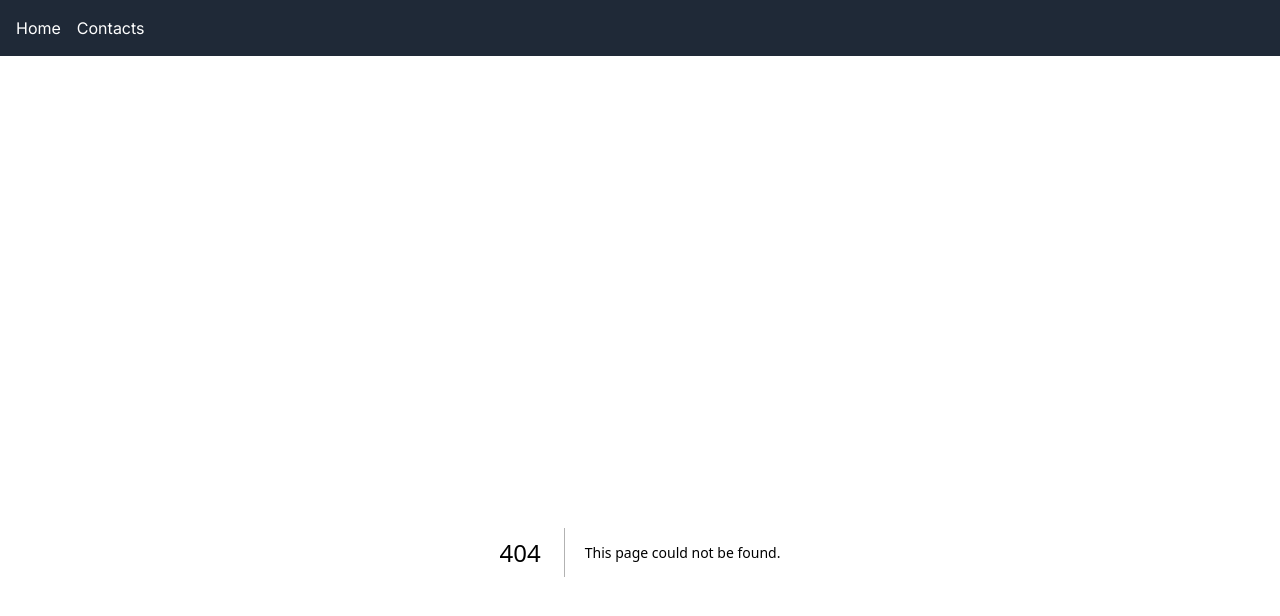
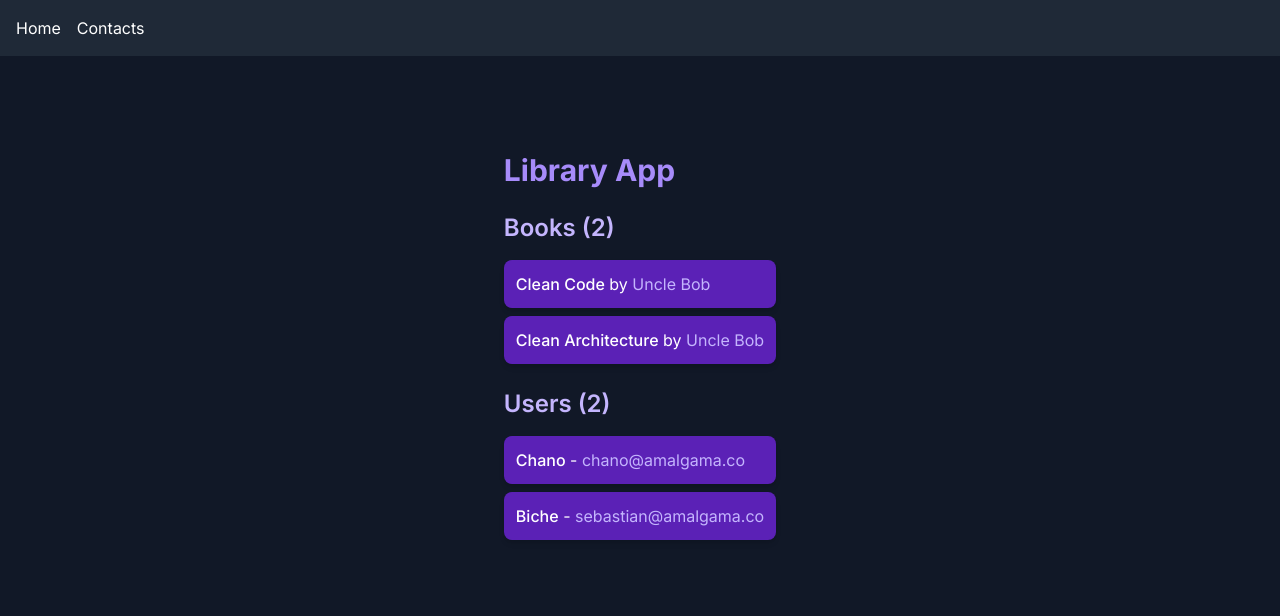
Before and after one commit to AkianJS/amalgama-challenge, a Next.js app: page /library in a window 1280 px wide. Before the commit this address had no page. Shown: the top 616 px of the page. Built offline with nearby package versions, Linux system fonts and the light colour scheme.

Commit message:
refactor: improve logic feat: mock for fetch feat: docker to give the user an easy way to install the app

```diff
--- /dev/null
+++ b/src/app/api/books/route.ts
@@ -0,0 +1,26 @@
+import { NextResponse } from 'next/server';
+
+const books = {
+   response: [
+      {
+         id: 1,
+         title: 'Clean Code',
+         author: {
+            id: 1,
+            name: 'Uncle Bob',
+         },
+      },
+      {
+         id: 2,
+         title: 'Clean Architecture',
+         author: {
+            id: 1,
+            name: 'Uncle Bob',
+         },
+      },
+   ],
+};
+
+export async function GET() {
+   return NextResponse.json(books);
+}
--- /dev/null
+++ b/src/app/api/users/route.ts
@@ -0,0 +1,51 @@
+import { NextResponse } from 'next/server';
+
+const users = {
+   response: [
+      {
+         id: 1,
+         email: 'chano@amalgama.co',
+         nickname: 'Chano',
+         favoriteBooks: [
+            {
+               id: 1,
+               title: 'Clean Code',
+               favoritedAt: '2024-01-01',
+               author: {
+                  id: 1,
+                  name: 'Uncle Bob',
+               },
+            },
+         ],
+      },
+      {
+         id: 2,
+         email: 'sebastian@amalgama.co',
+         nickname: 'Biche',
+         favoriteBooks: [
+            {
+               id: 1,
+               title: 'Clean Code',
+               favoritedAt: '2024-06-30',
+               author: {
+                  id: 1,
+                  name: 'Uncle Bob',
+               },
+            },
+            {
+               id: 2,
+               title: 'Clean Architecture',
+               favoritedAt: '2024-12-31',
+               author: {
+                  id: 1,
+                  name: 'Uncle Bob',
+               },
+            },
+         ],
+      },
+   ],
+};
+
+export async function GET() {
+   return NextResponse.json(users);
+}
--- a/src/app/globals.css
+++ b/src/app/globals.css
@@ -2,23 +2,8 @@
 @tailwind components;
 @tailwind utilities;
 
-:root {
-   /* Define variables to use in light theme */
-   --foreground-rgb: 0, 0, 0;
-   --background-main: 245, 245, 245;
-}
-
-@media (prefers-color-scheme: dark) {
-   :root {
-      /* Define the same variables as in root but for dark theme */
-      --foreground-rgb: 255, 255, 255;
-      --background-main: 51, 51, 51;
-   }
-}
-
 body {
-   color: rgb(var(--foreground-rgb));
-   background-color: rgb(var(--background-main));
+   @apply bg-gray-900 text-white;
 }
 
 @layer utilities {
--- a/src/app/layout.tsx
+++ b/src/app/layout.tsx
@@ -1,7 +1,7 @@
 import type { Metadata } from 'next';
 import { Inter } from 'next/font/google';
 import './globals.css';
-import Navigation from '@/components/layout/navbar';
+import Navigation from '@/components/layout/Navbar';
 import { LibraryProvider } from '../context/LibraryContext';
 
 const inter = Inter({ subsets: ['latin'] });
--- /dev/null
+++ b/src/app/library/page.tsx
@@ -0,0 +1,37 @@
+'use client';
+
+import { useLibrary } from '@/context/LibraryContext';
+import { useLibraryData } from '@/hooks/useLibraryData';
+
+export default function LibraryPage() {
+   useLibraryData(); // Load the library data when the component mounts
+   const { state } = useLibrary();
+
+   return (
+      <div className="text-white">
+         <h1 className="text-3xl font-bold mb-6 text-violet-400">Library App</h1>
+         <h2 className="text-2xl font-semibold mb-4 text-violet-300">
+            Books ({state.books.length})
+         </h2>
+         <ul className="space-y-2 mb-6">
+            {state.books.map((book) => (
+               <li key={book.id} className="bg-violet-800 rounded-lg p-3 shadow-md">
+                  <span className="font-medium">{book.title}</span> by{' '}
+                  <span className="text-violet-300">{book.author.name}</span>
+               </li>
+            ))}
+         </ul>
+         <h2 className="text-2xl font-semibold mb-4 text-violet-300">
+            Users ({state.users.length})
+         </h2>
+         <ul className="space-y-2">
+            {state.users.map((user) => (
+               <li key={user.id} className="bg-violet-800 rounded-lg p-3 shadow-md">
+                  <span className="font-medium">{user.nickname}</span> -{' '}
+                  <span className="text-violet-300">{user.email}</span>
+               </li>
+            ))}
+         </ul>
+      </div>
+   );
+}
--- a/src/app/page.tsx
+++ b/src/app/page.tsx
@@ -1,31 +1,26 @@
 'use client';
 
-import { useLibrary } from '../context/LibraryContext';
-import { useLibraryData } from '../hooks/useLibraryData';
+import React from 'react';
+import Link from 'next/link';
 
-export default function Home() {
-   useLibraryData(); // Load the library data when the component mounts
-   const { state } = useLibrary();
-
+export default function HomePage() {
    return (
-      <main>
-         <h1>Library App</h1>
-         <h2>Books ({state.books.length})</h2>
-         <ul>
-            {state.books.map((book) => (
-               <li key={book.id}>
-                  {book.title} by {book.author.name}
-               </li>
-            ))}
-         </ul>
-         <h2>Users ({state.users.length})</h2>
-         <ul>
-            {state.users.map((user) => (
-               <li key={user.id}>
-                  {user.nickname} - {user.email}
-               </li>
-            ))}
-         </ul>
+      <main className="container mx-auto p-4 text-white">
+         <h1 className="text-2xl font-bold mb-4 text-violet-400">Welcome to Amalgama Challenge</h1>
+         <div className="flex space-x-4">
+            <Link
+               href="/library"
+               className="bg-violet-600 hover:bg-violet-700 text-white font-bold py-2 px-4 rounded transition duration-300"
+            >
+               Go to Exercise 2
+            </Link>
+            <Link
+               href="/login"
+               className="bg-violet-600 hover:bg-violet-700 text-white font-bold py-2 px-4 rounded transition duration-300"
+            >
+               Go to Exercise 3
+            </Link>
+         </div>
       </main>
    );
 }
--- a/src/context/LibraryContext.tsx
+++ b/src/context/LibraryContext.tsx
@@ -15,14 +15,14 @@ type Book = {
 };
 
 type FavoriteBook = Book & {
-   favorited_at: string;
+   favoritedAt: string;
 };
 
 type User = {
    id: number;
    email: string;
    nickname: string;
-   favorite_books: FavoriteBook[];
+   favoriteBooks: FavoriteBook[];
 };
 
 type LibraryState = {
--- a/src/hooks/useLibraryData.ts
+++ b/src/hooks/useLibraryData.ts
@@ -1,28 +1,39 @@
-import { useEffect } from 'react';
-import { useLibrary } from '../context/LibraryContext';
+import { useState, useEffect } from 'react';
+import { useLibrary } from '@/context/LibraryContext';
 
+// This hook fetches the library data from the API and sets the state in the LibraryContext
 export function useLibraryData() {
    const { dispatch } = useLibrary();
+   const [loading, setLoading] = useState(true);
+   const [error, setError] = useState<Error | null>(null);
 
    useEffect(() => {
       async function fetchData() {
          try {
             const [booksResponse, usersResponse] = await Promise.all([
-               fetch('https://api.org/books'),
-               fetch('https://api.org/users'),
+               fetch('/api/books'),
+               fetch('/api/users'),
             ]);
 
             const booksData = await booksResponse.json();
-            console.log(booksData);
             const usersData = await usersResponse.json();
+
+            // Save to localStorage
+            localStorage.setItem('books', JSON.stringify(booksData.response));
+            localStorage.setItem('users', JSON.stringify(usersData.response));
 
             dispatch({ type: 'SET_BOOKS', payload: booksData.response });
             dispatch({ type: 'SET_USERS', payload: usersData.response });
-         } catch (error) {
-            console.error('Error fetching library data:', error);
+
+            setLoading(false);
+         } catch (err) {
+            setError(err instanceof Error ? err : new Error('An error occurred'));
+            setLoading(false);
          }
       }
 
       fetchData();
    }, [dispatch]);
+
+   return { loading, error };
 }
```
Also changed, not shown: docker-compose.yml (added, +12 -0 lines), src/books.json (+5 -5 lines), src/components/contacts/utils.ts (+10 -0 lines), 2 other files (tests, documents, lock files or other folders).
